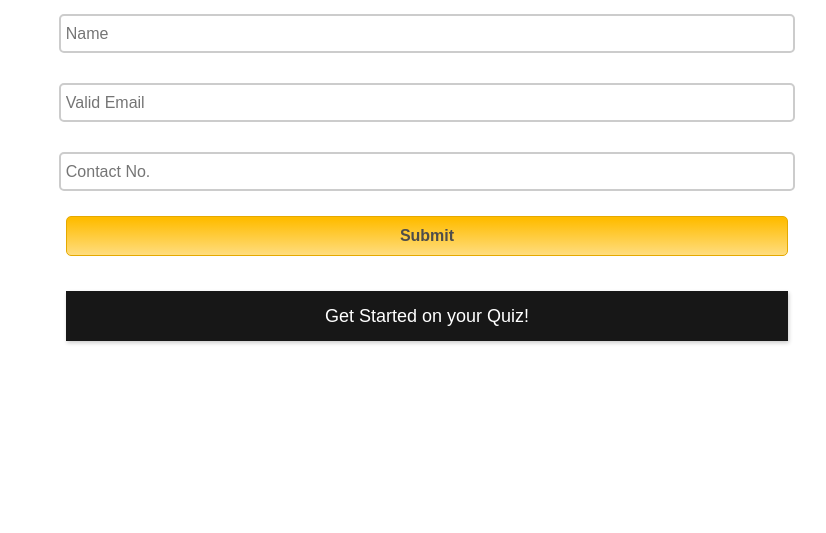
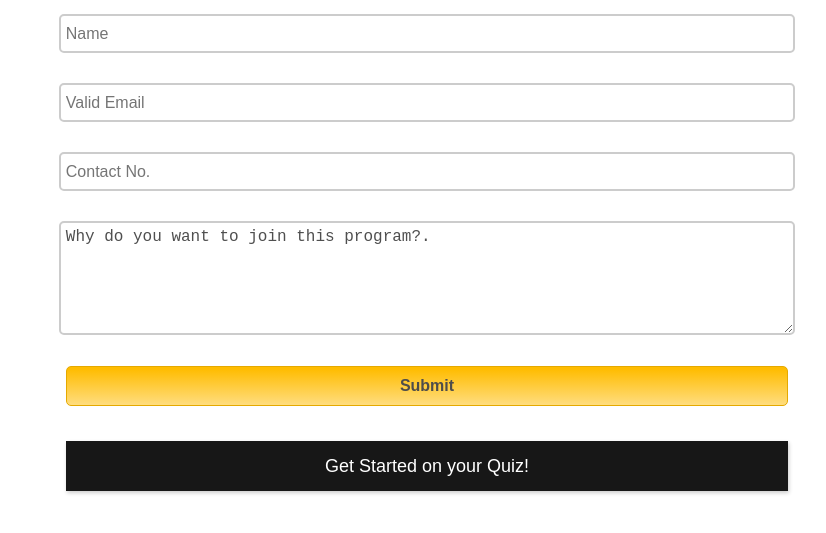
Before and after one commit to tannisthamaiti/AIQuiz, a plain HTML site: page index.html in a window 1280 px wide. Shown: the part 261-794 px from the top of the page, without its empty margins (213-1039 px from the left). Drawn offline with Linux system fonts and the light colour scheme; grey boxes are pictures that could not be loaded.

Commit message:
form added

```diff
--- a/index.html
+++ b/index.html
@@ -21,6 +21,18 @@
     text-shadow: 0 1px 0 #fff;
     font-size: 14px;
     font-weight: bold;
+    }
+    textarea{
+        width: 60%;
+    height: 100px;
+    padding: 5px;
+    margin-bottom: 25px;
+    margin-top: 5px;
+    border: 2px solid #ccc;
+    color: #4f4f4f;
+    font-size: 16px;
+    border-radius: 5px;
+
     }
     input[type=button]{
     font-size: 16px;
@@ -95,6 +107,7 @@
         <input id="email" name="email" placeholder="Valid Email" type="text">
         <!-- <label>Contact No. :</label> -->
         <input id="contact" name="contact" placeholder="Contact No." type="text">
+        <textarea id="w3review" name="w3review" rows="4" cols="50">Why do you want to join this program?.</textarea>
         <input onclick="myfunction()" type="button" value="Submit">
 
         </form>
```
